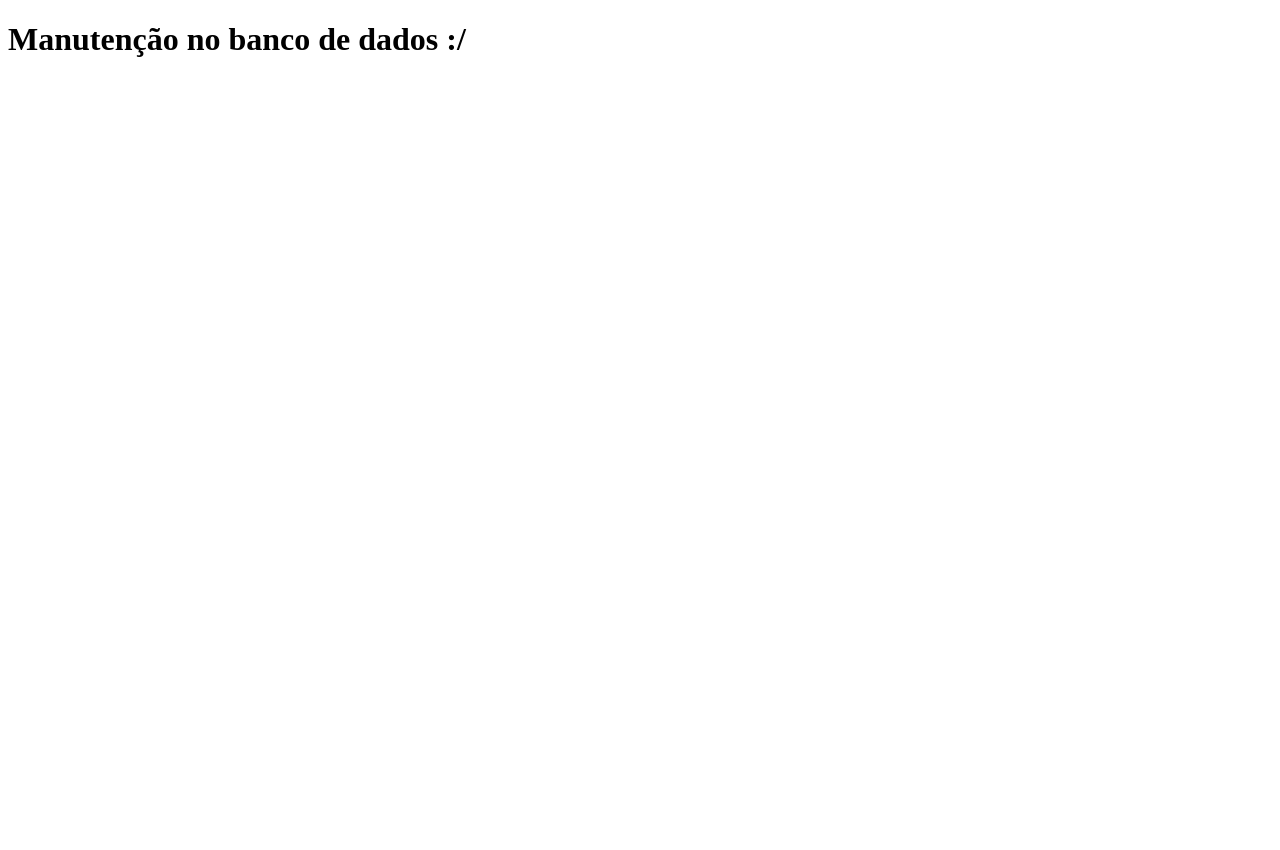
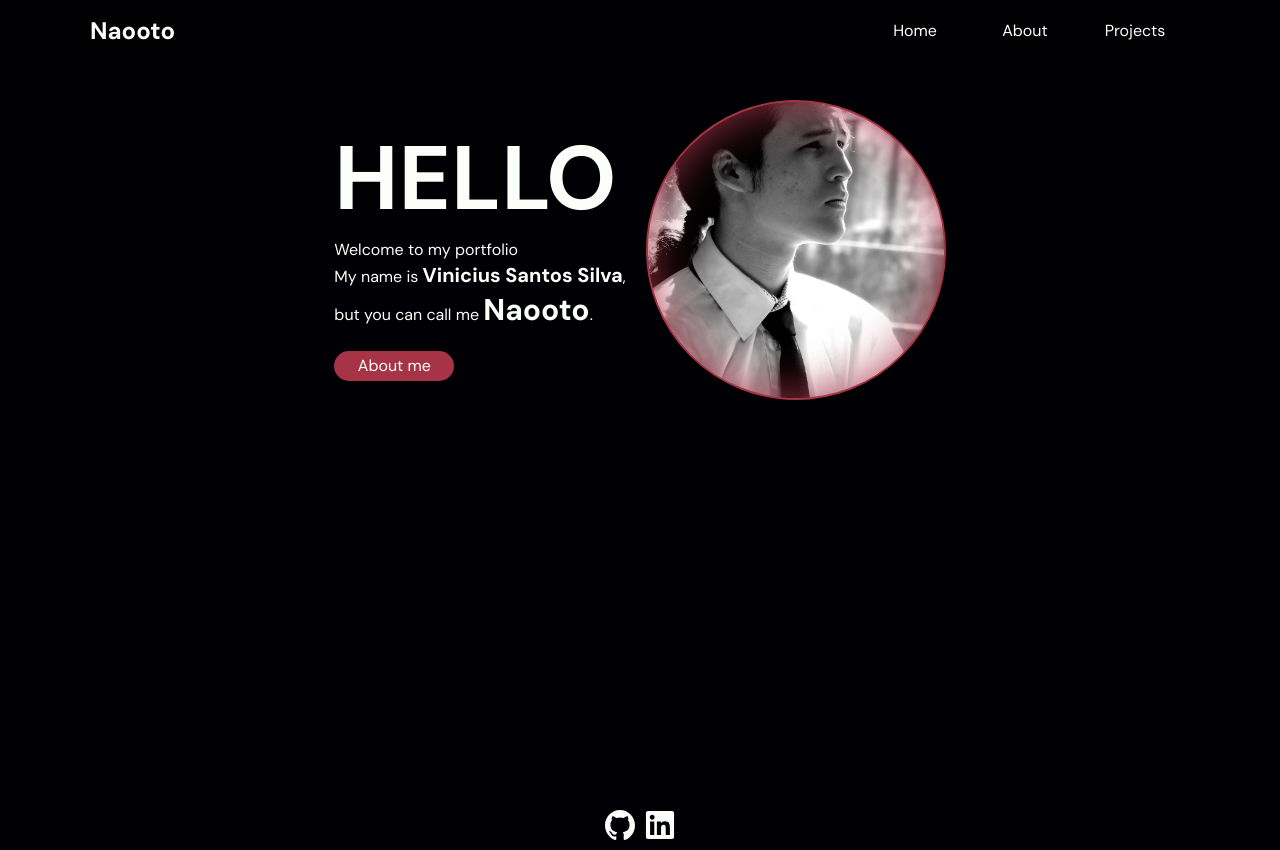
Before and after one commit to Vinicius-Santos-S/Portfolio, a React (Vite) app: page / in a window 1280 px wide. Before the commit the page ends 800 px from the top, so only its background shows below. Built offline with nearby package versions, Linux system fonts and the light colour scheme; no server answers.

Commit message:
almost done

```diff
--- a/src/App.tsx
+++ b/src/App.tsx
@@ -1,47 +1,48 @@
-// import { Routes, Route, useLocation } from 'react-router-dom';
-// import { AnimatePresence } from 'framer-motion';
+import { Routes, Route, useLocation } from 'react-router-dom';
+import { AnimatePresence } from 'framer-motion';
 
-// import NavBar from './components/navBar/NavBar';
-// import Footer from './components/footer/Footer';
-// import Template from './pages/template';
+import NavBar from './components/navBar/NavBar';
+import Footer from './components/footer/Footer';
+import Template from './pages/template';
 
-// import Home from './pages/home/Home'
-// import About from './pages/about/About'
-// import Projects from './pages/projects/Projects'
+import Home from './pages/home/Home'
+import About from './pages/about/About'
+import Projects from './pages/projects/Projects'
 
-// import "./App.scss"
-// import { useEffect } from 'react';
+import "./App.scss"
+import { useEffect } from 'react';
 
-// import variables from './_variables.module.scss';
+import variables from './_variables.module.scss';
+
+// import Teste from './service/teste'
 
 const App = () => {
-    // const location = useLocation()
+    const location = useLocation()
 
-    // const scrollToTop = () => {
-    //     window.scrollTo({
-    //     top: 0,
-    //     behavior: 'smooth'
-    //     });
-    // };
+    const scrollToTop = () => {
+        window.scrollTo({
+        top: 0,
+        behavior: 'smooth'
+        });
+    };
 
-    // useEffect(() => {
-    //     scrollToTop()
-    // },[location])
+    useEffect(() => {
+        scrollToTop()
+    },[location])
 
-    // function setCurretColor (currentPath:string) {
-    //     if(currentPath === '/'){
-    //       return variables.amaranthPurple
-    //     }
-    //     else if(currentPath === '/about'){
-    //       return variables.lapisLazuli
-    //     }
-    //     return variables.murrey
-    // }
+    function setCurretColor (currentPath:string) {
+        if(currentPath === '/'){
+          return variables.amaranthPurple
+        }
+        else if(currentPath === '/about'){
+          return variables.lapisLazuli
+        }
+        return variables.murrey
+    }
 
     return (
         <>
-            <h1>Manutenção no banco de dados :/ </h1>
-            {/* <NavBar currentPath={location.pathname} currentColor={setCurretColor(location.pathname)}/>
+            <NavBar currentPath={location.pathname} currentColor={setCurretColor(location.pathname)}/>
             <Template currentColor={setCurretColor(location.pathname)}>
                 <AnimatePresence mode='wait'>
                     <Routes key={location.pathname} location={location}>
@@ -51,7 +52,7 @@ const App = () => {
                     </Routes>
                 </AnimatePresence>
             </Template>
-            <Footer currentColor={setCurretColor(location.pathname)}/> */}
+            <Footer currentColor={setCurretColor(location.pathname)}/>
         </>
     )
 }
--- a/src/pages/about/About.tsx
+++ b/src/pages/about/About.tsx
@@ -168,6 +168,18 @@ const About: React.FC<Iprop> = ({currentColor}) => {
 
   ]
 
+  const getFields = (technologiesData:technologiesDataType []) => {
+    const array = []
+    for(const technologyData of technologiesData){
+      array.push(technologyData.techType)
+    }
+    return [...new Set(array)]
+  };
+
+  const filterByTechType = (technologie: technologiesDataType[], techType: string): technologiesDataType[] => {
+      return technologie.filter(project => project.techType === techType);
+  };
+
   return (
     <motion.div className={aboutStyles.mainDiv}
       variants={animationsInstructions.main}
@@ -188,6 +200,23 @@ const About: React.FC<Iprop> = ({currentColor}) => {
       >
         About me
       </motion.h1>
+
+      {/* {
+        getFields(technologiesData).map((technologieToFilter,index)=>
+          <div key={index}>
+            <h2>{technologieToFilter}</h2>
+            <ul>
+              {filterByTechType(technologiesData, technologieToFilter ).map((techName, index) =>
+                <li key={index}>
+                  {techName.techName}W
+                </li>
+              )}
+            </ul>
+          </div>
+        )
+      } */}
+
+
       {
         awaitAnimationDivData.map((div, index) =>
           <AwaitAnimationDiv  key={index} classToReceive={div.class} variants={div.variants} useAnimation={div.useAnimation}>
--- a/src/service/firebaseConfig.ts
+++ b/src/service/firebaseConfig.ts
@@ -1,5 +1,5 @@
 import { initializeApp } from "firebase/app";
-import { getFirestore } from "firebase/firestore";
+import { getFirestore, } from "firebase/firestore";
 import { collection, getDocs, doc, getDoc } from "firebase/firestore";
 import { getStorage, ref, getDownloadURL } from "firebase/storage";
 
@@ -67,8 +67,6 @@ export async function fetchTechnologies(): Promise<technologiesDataType[]> {
       console.log(`Tech icon ${tecnologieSnapshot.techName} was not found...` )
     }
 
-
-
     technologiesData.push(tecnologieSnapshot as technologiesDataType)
   }
   return technologiesData;
--- a/src/types.ts
+++ b/src/types.ts
@@ -10,6 +10,7 @@ interface projectDataType {
     technology: {
         techName: string
         techColor: string
+        techType: string
         techIconUrl: string
     }
 };
```
Also changed, not shown: src/pages/projects/Projects.tsx (+0 -15 lines). Lines whose indentation alone changed are shown as unchanged.
